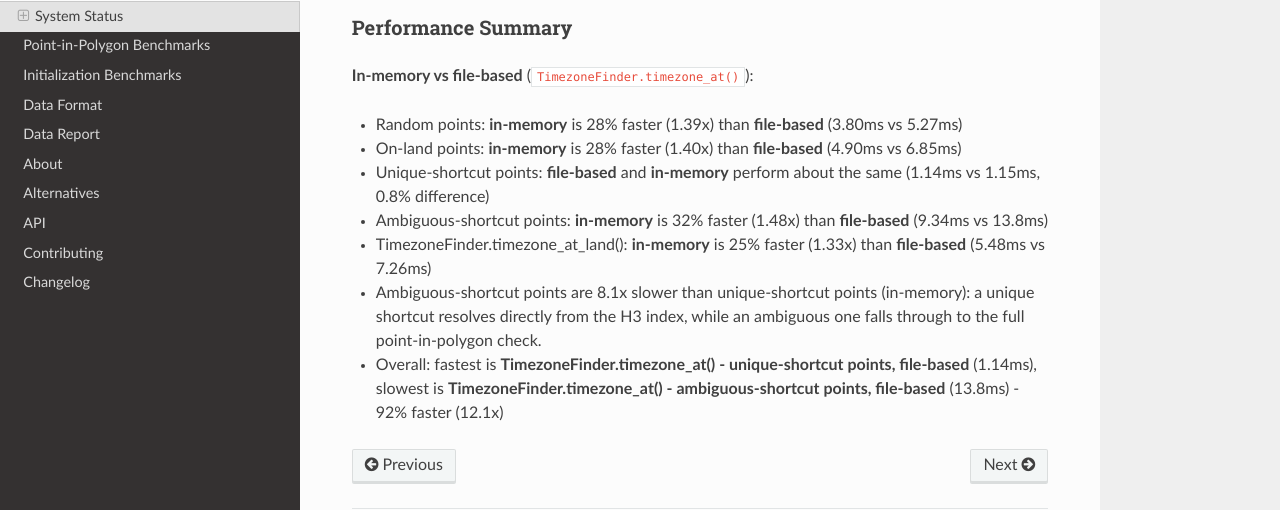
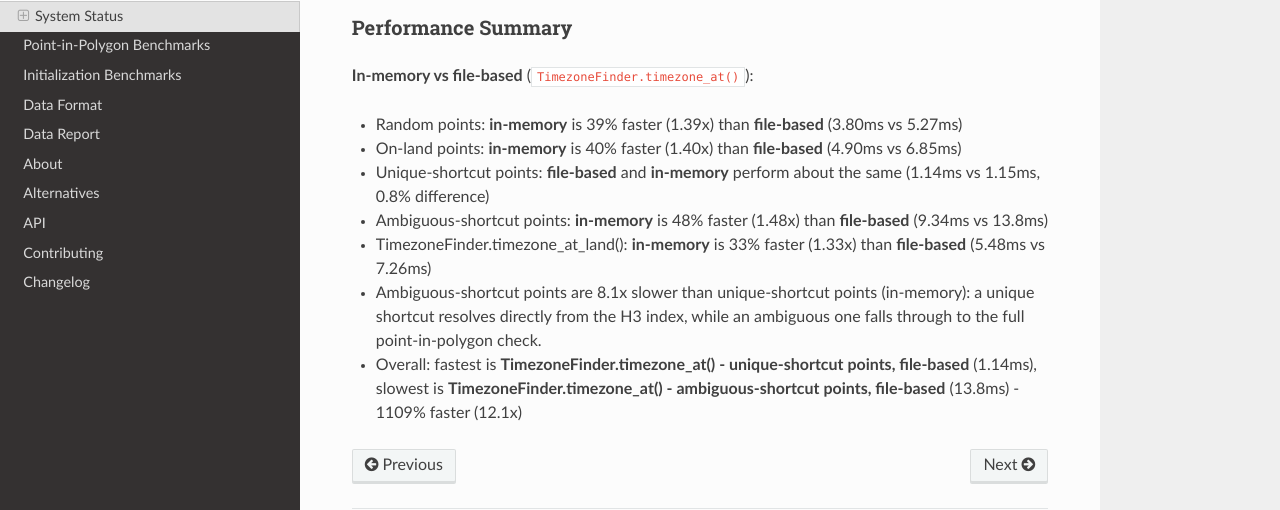
Before and after one commit to jannikmi/timezonefinder, a Sphinx documentation site: the page built from docs/benchmark_results_timezonefinding.rst, in a window 1280 px wide and 900 px high, scrolled down 1844 px. Shown: the part 286-796 px from the top of the window. Built offline with Sphinx 7.4.7 and the Read the Docs theme 3.1.0, drawn with Linux system fonts in a browser that asks for light colours.

Commit message:
Fix percent_faster() to stay consistent with speedup_ratio()
percent_faster() computed the percent *time reduction*
(slower-faster)/slower*100, which asymptotically approaches but can never
reach 100% no matter how large the speedup - it reported a 192x speedup as
a self-contradicting "99% faster (192x)".

Redefine it as (speedup_ratio - 1) * 100, anchored to the same "x times"
scale as speedup_ratio: 2x is exactly "100% faster", and a 192x speedup now
reads as "19100% faster (192x)" - large but honest, and always derivable
from (and consistent with) the ratio shown right next to it.

Updated the existing tests' expected percentages for the new formula and
added a regression test pinning the large-speedup case. Regenerated all
three docs/benchmark_results_*.rst.

Co-Authored-By: Claude Sonnet 5 <noreply@anthropic.com>

```diff
--- a/docs/benchmark_results_initialization.rst
+++ b/docs/benchmark_results_initialization.rst
@@ -118,4 +118,4 @@ Performance Summary
 
 * TimezoneFinderL: **in-memory** and **file-based** perform about the same (388ms vs 389ms, 0.2% difference)
 
-* Overall: fastest is **Initialization - TimezoneFinderL, in-memory** (388ms), slowest is **Initialization - TimezoneFinder, in-memory** (410ms) - 5% faster (1.06x)
+* Overall: fastest is **Initialization - TimezoneFinderL, in-memory** (388ms), slowest is **Initialization - TimezoneFinder, in-memory** (410ms) - 6% faster (1.06x)
--- a/docs/benchmark_results_timezonefinding.rst
+++ b/docs/benchmark_results_timezonefinding.rst
@@ -295,16 +295,16 @@ Performance Summary
 
 **In-memory vs file-based** (``TimezoneFinder.timezone_at()``):
 
-* Random points: **in-memory** is 28% faster (1.39x) than **file-based** (3.80ms vs 5.27ms)
+* Random points: **in-memory** is 39% faster (1.39x) than **file-based** (3.80ms vs 5.27ms)
 
-* On-land points: **in-memory** is 28% faster (1.40x) than **file-based** (4.90ms vs 6.85ms)
+* On-land points: **in-memory** is 40% faster (1.40x) than **file-based** (4.90ms vs 6.85ms)
 
 * Unique-shortcut points: **file-based** and **in-memory** perform about the same (1.14ms vs 1.15ms, 0.8% difference)
 
-* Ambiguous-shortcut points: **in-memory** is 32% faster (1.48x) than **file-based** (9.34ms vs 13.8ms)
+* Ambiguous-shortcut points: **in-memory** is 48% faster (1.48x) than **file-based** (9.34ms vs 13.8ms)
 
-* TimezoneFinder.timezone_at_land(): **in-memory** is 25% faster (1.33x) than **file-based** (5.48ms vs 7.26ms)
+* TimezoneFinder.timezone_at_land(): **in-memory** is 33% faster (1.33x) than **file-based** (5.48ms vs 7.26ms)
 
 * Ambiguous-shortcut points are 8.1x slower than unique-shortcut points (in-memory): a unique shortcut resolves directly from the H3 index, while an ambiguous one falls through to the full point-in-polygon check.
 
-* Overall: fastest is **TimezoneFinder.timezone_at() - unique-shortcut points, file-based** (1.14ms), slowest is **TimezoneFinder.timezone_at() - ambiguous-shortcut points, file-based** (13.8ms) - 92% faster (12.1x)
+* Overall: fastest is **TimezoneFinder.timezone_at() - unique-shortcut points, file-based** (1.14ms), slowest is **TimezoneFinder.timezone_at() - ambiguous-shortcut points, file-based** (13.8ms) - 1109% faster (12.1x)
```
Also changed, not shown: docs/benchmark_results_polygon.rst (+4 -4 lines), 2 other files.
